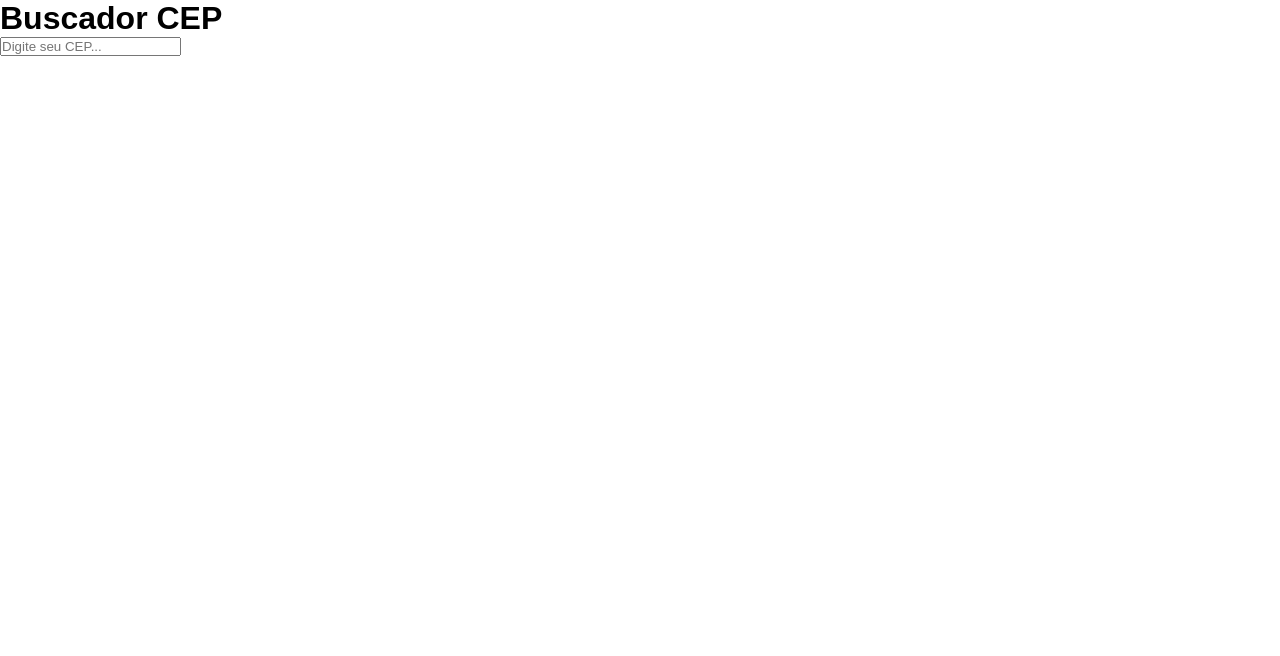
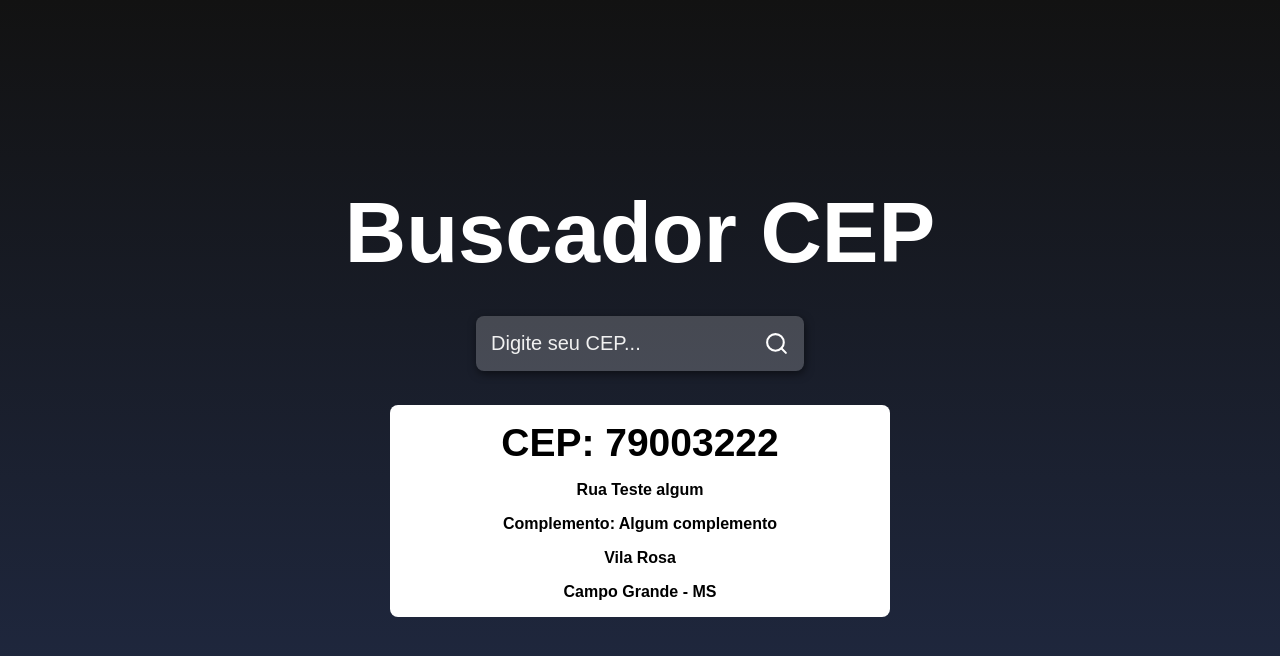
Before and after one commit to Gabriel-L-Santos/buscador-cep, a JavaScript app: page / in a window 1280 px wide. Shown: the top 656 px of the page. Built offline with nearby package versions, Linux system fonts and the light colour scheme; the HTML template or start-up script is replaced by a standard one.

Commit message:
alterações js e criação de css

```diff
--- a/package.json
+++ b/package.json
@@ -8,6 +8,7 @@
     "@testing-library/user-event": "^13.5.0",
     "react": "^18.2.0",
     "react-dom": "^18.2.0",
+    "react-icons": "^4.7.1",
     "react-scripts": "5.0.1",
     "web-vitals": "^2.1.4"
   },
--- a/src/App.js
+++ b/src/App.js
@@ -1,3 +1,6 @@
+import { FiSearch } from 'react-icons/fi';
+import './style.css';
+
 function App() {
   return (
     <div className="container">
@@ -8,7 +11,21 @@
         type="text"
         placeholder="Digite seu CEP..."
         />
+
+        <button className="buttonSearch">
+          <FiSearch size={25} color="#FFF"/>
+        </button>
       </div>
+
+      <main className='main'>
+        <h2>CEP: 79003222</h2>
+
+        <span>Rua Teste algum</span>
+        <span>Complemento: Algum complemento</span>
+        <span>Vila Rosa</span>
+        <span>Campo Grande - MS</span>
+
+      </main>
 
     </div>
   );
--- /dev/null
+++ b/src/style.css
@@ -0,0 +1,95 @@
+.container {
+    height: 100vh;
+    display: flex;
+    justify-content: center;
+    align-items: center;
+    flex-direction: column;
+    background: linear-gradient(#121212, #212b46);
+}
+
+.title{
+    font-size: 85px;
+    color: #FFF;
+    animation: flipTitle 2s;
+}
+
+@keyframes flipTitle {
+    from {
+        transform: rotateX(90deg);
+    }
+
+    to {
+        transform: rotateX(0deg);
+    }
+}
+
+.containerInput {
+    background-color: rgba(255, 255, 255, 0.2);
+    padding: 15px;
+    margin: 34px 0;
+    display: flex;
+    border-radius: 8px;
+    box-shadow: 1px 3px 8px rgba(0, 0, 0, 0.5);
+}
+
+.containerInput input {
+    background-color: transparent;
+    border: 0;
+    font-size: 20px;
+    color: #FFF;
+    outline: none;
+    margin-right: 8px;
+}
+
+.containerInput input::placeholder {
+    color: #F1F1F1;
+}
+
+.buttonSearch {
+    background-color: transparent;
+    border: 0;
+    display: flex;
+    justify-content: center;
+    align-items: center;
+    cursor: pointer;
+    transition: transform 0.5s;
+}
+
+.buttonSearch:hover {
+    transform: scale(1.2);
+}
+
+.main {
+    display: flex;
+    justify-content: center;
+    align-items: center;
+    flex-direction: column;
+    background-color: #FFF;
+    width: 500px;
+    border-radius: 8px;
+}
+
+.main h2 {
+    margin: 16px 0;
+    font-size: 39px;
+}
+
+.main span {
+    margin-bottom: 16px;
+    font-weight: bold;
+}
+
+@media (max-width: 620px){
+    .title {
+        font-size: 50px;
+    }
+
+    .main h2 {
+        font-size: 28px;
+    }
+
+    .main {
+        width: 80%;
+        min-height: 250px;
+    }
+}
```
Also changed, not shown: 1 other file (tests, documents, lock files or other folders).
